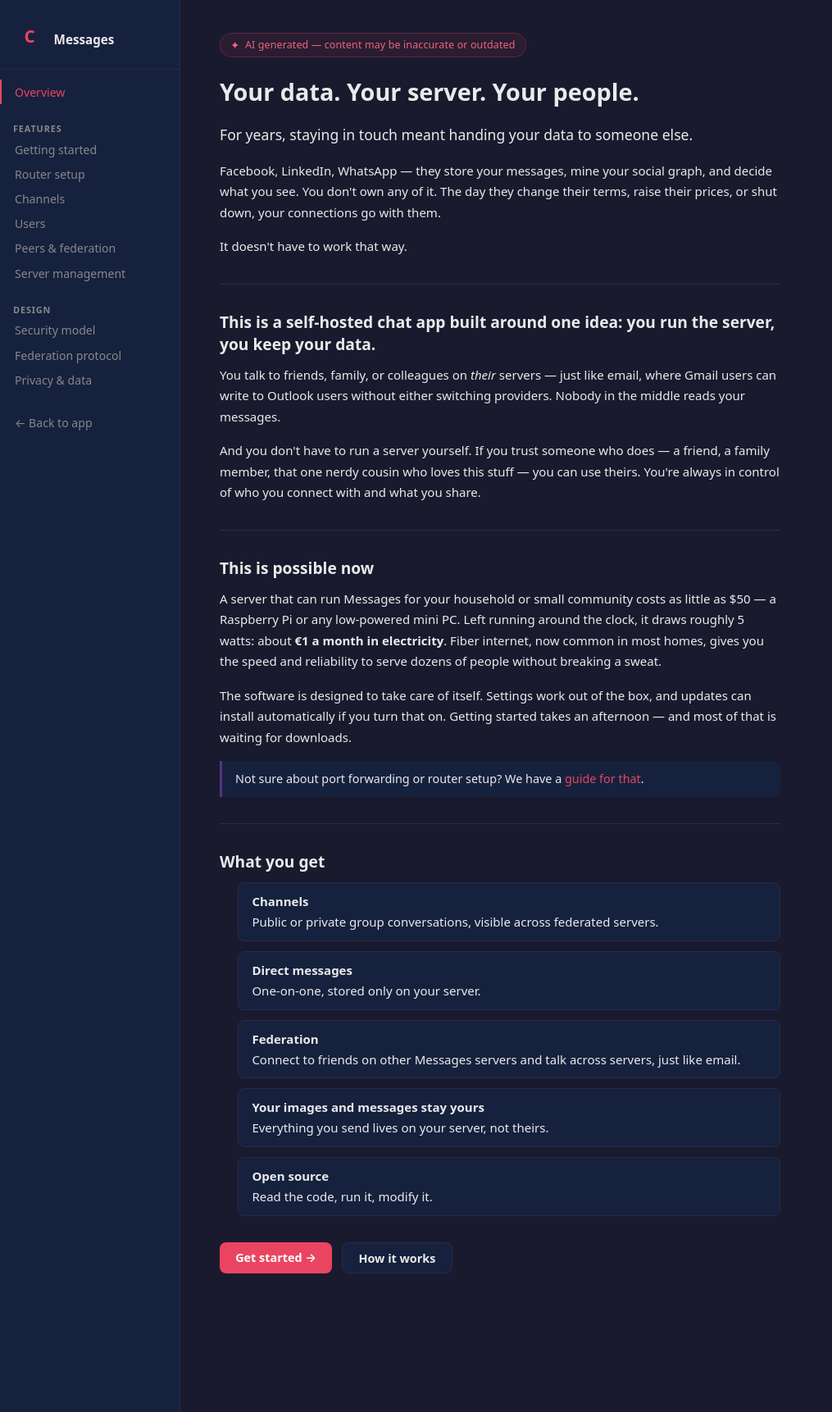
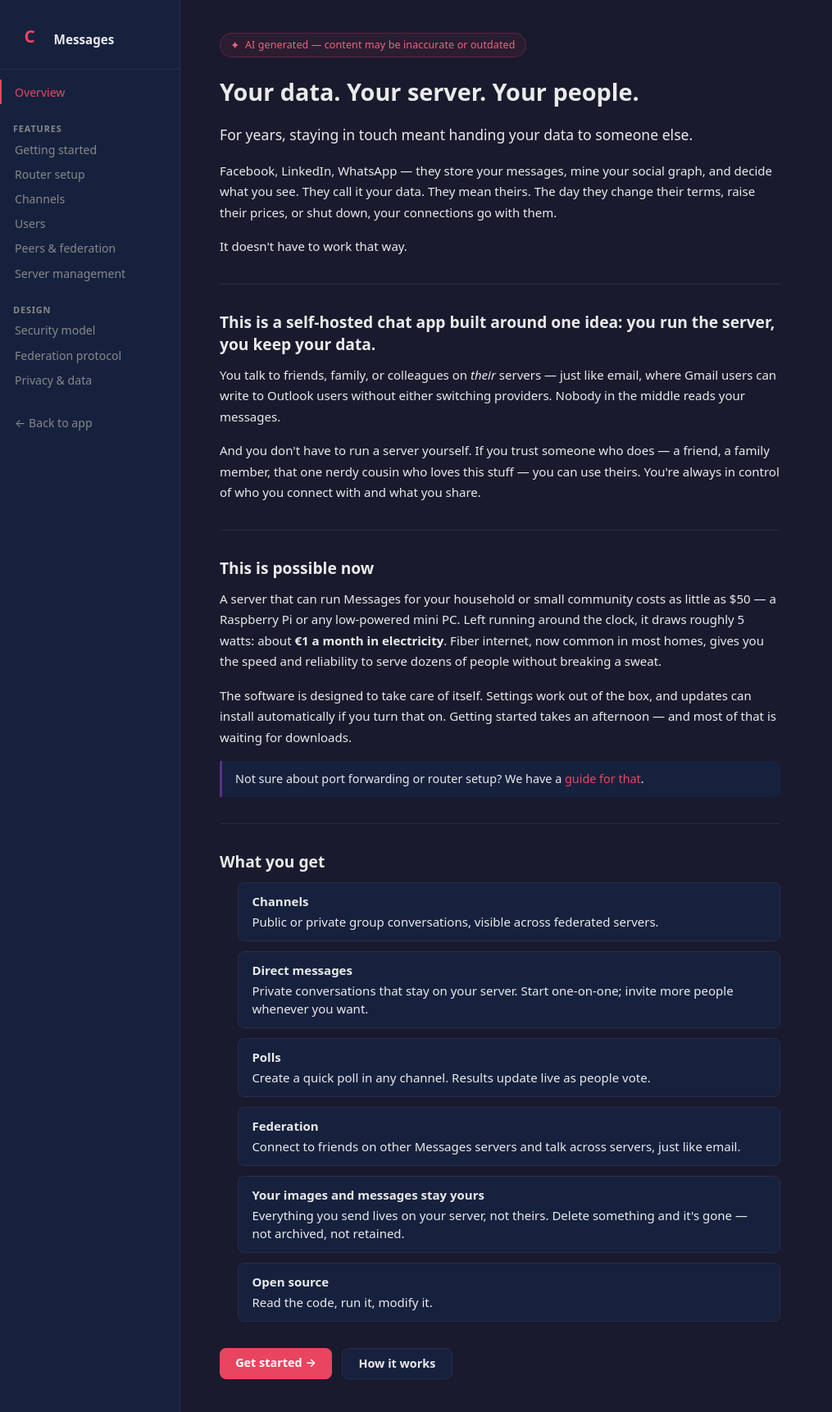
Before and after one commit to Cjedilo/communicatie, a Python web app: template templates/wiki/home.html in a window 1280 px wide. Shown: the whole page at 82% size, without its empty margins (0-1015 px from the left). Run offline with Jinja, Linux system fonts and the light colour scheme; the template is opened without the code that fills it, so the values that code supplies are empty.

Commit message:
Mijn en dein

```diff
--- a/templates/wiki/home.html
+++ b/templates/wiki/home.html
@@ -7,7 +7,7 @@
 
 <p class="wiki-lead">For years, staying in touch meant handing your data to someone else.</p>
 
-<p>Facebook, LinkedIn, WhatsApp — they store your messages, mine your social graph, and decide what you see. You don't own any of it. The day they change their terms, raise their prices, or shut down, your connections go with them.</p>
+<p>Facebook, LinkedIn, WhatsApp — they store your messages, mine your social graph, and decide what you see. They call it your data. They mean theirs. The day they change their terms, raise their prices, or shut down, your connections go with them.</p>
 
 <p>It doesn't have to work that way.</p>
 
@@ -40,7 +40,11 @@
     </li>
     <li>
         <strong>Direct messages</strong>
-        One-on-one, stored only on your server.
+        Private conversations that stay on your server. Start one-on-one; invite more people whenever you want.
+    </li>
+    <li>
+        <strong>Polls</strong>
+        Create a quick poll in any channel. Results update live as people vote.
     </li>
     <li>
         <strong>Federation</strong>
@@ -48,7 +52,7 @@
     </li>
     <li>
         <strong>Your images and messages stay yours</strong>
-        Everything you send lives on your server, not theirs.
+        Everything you send lives on your server, not theirs. Delete something and it's gone — not archived, not retained.
     </li>
     <li>
         <strong>Open source</strong>
--- a/templates/wiki/users-page.html
+++ b/templates/wiki/users-page.html
@@ -42,6 +42,8 @@
 <hr>
 
 <h2 id="admin">Admin actions</h2>
-<p>If you're the server owner, you'll also see a ✕ button next to local users. This permanently deletes their account and all their messages.</p>
+<p>If you're the server owner, you'll see a ✕ button next to local users. Clicking it permanently deletes their account, all their messages, and all their uploaded images — this cannot be undone.</p>
+<p>Before deleting an account, consider whether you simply want to revoke access without erasing history. There is currently no suspend or deactivate option — deletion is the only removal tool. If you want to prevent someone from logging in while keeping their messages intact, changing their password via the database is the workaround.</p>
+<p class="wiki-aside">Remote users (on peer servers) cannot be deleted from here — they're managed on their home server. You can block them individually, or block their entire home server under <strong>🔗 Peers</strong>.</p>
 
 {% endblock %}
```
Also changed, not shown: templates/wiki/channels.html (+8 -0 lines), templates/wiki/server.html (+3 -4 lines).
